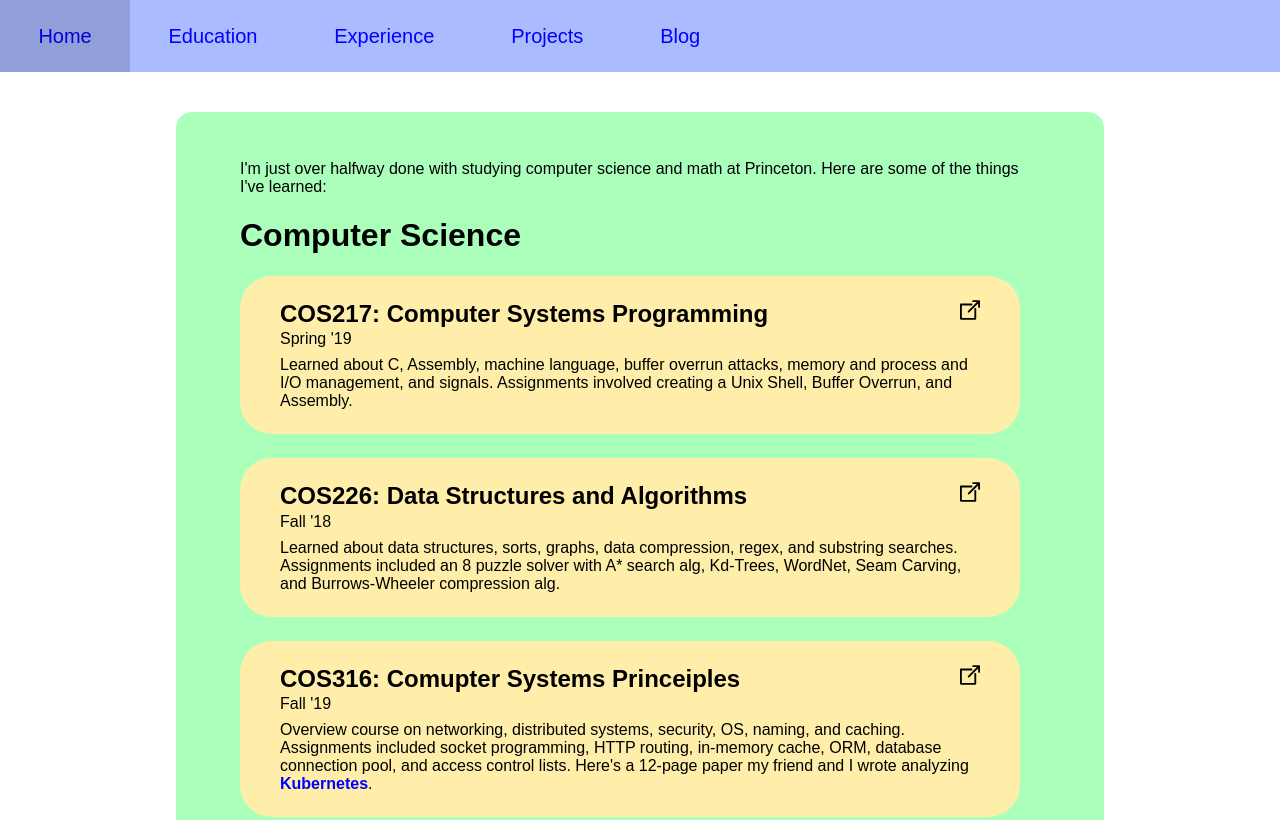
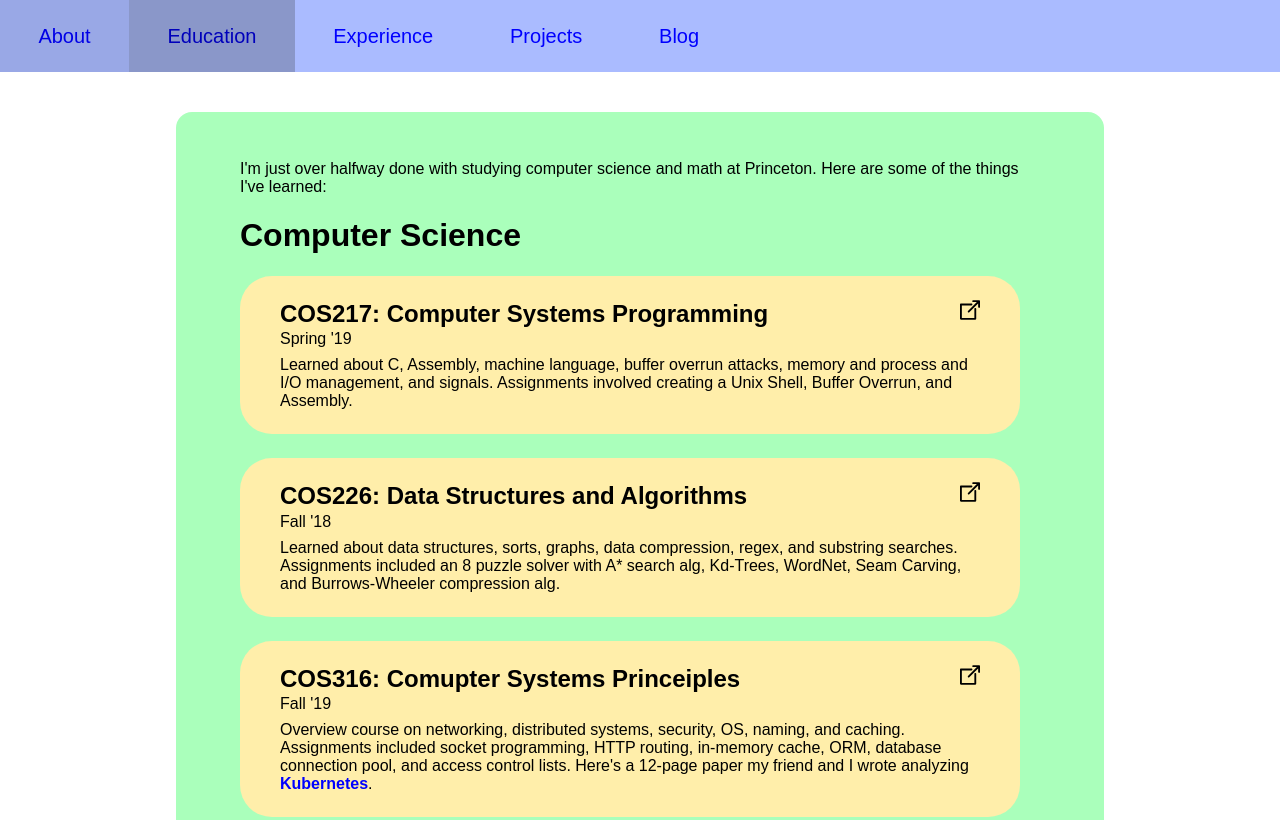
Before and after one commit to hollisma/hollisis.me, a Gatsby site: page /education in a window 1280 px wide. Shown: the top 820 px of the page. Built offline with nearby package versions, Linux system fonts and the light colour scheme; Gatsby itself is replaced by a stand-in of ours.

Commit message:
navbar current tab darkened

```diff
--- a/src/components/layout.tsx
+++ b/src/components/layout.tsx
@@ -25,14 +25,15 @@ const Container = styled.div`
 
 type LayoutProps = {
   children: React.ReactNode
+  location: any
 }
 
-const Layout: React.FC<LayoutProps> = ({ children }) => {
+const Layout: React.FC<LayoutProps> = ({ children, location }) => {
   return (
     <ThemeProvider theme={Theme}>
       <GlobalStyles />
       <Container>
-        <Navbar />
+        <Navbar location={location} />
         {children}
       </Container>
     </ThemeProvider>
--- a/src/components/navbar.tsx
+++ b/src/components/navbar.tsx
@@ -1,9 +1,9 @@
 import React, { useState, useEffect } from 'react'
-import styled from 'styled-components'
+import styled, { css } from 'styled-components'
 import { Link } from 'gatsby'
 import { navLinks } from '../config'
 
-const StyledLink = styled(Link)`
+const StyledLink = styled(Link)<{ current: boolean }>`
   display: flex;
   position: relative;
   padding: 0 3vw;
@@ -13,10 +13,18 @@ const StyledLink = styled(Link)`
   text-decoration: none;
   color: blue;
   transition: all 0.2s ease;
-  -webkit-filter: brightness(100%);
-  &:hover {
-    -webkit-filter: brightness(85%);
-  }
+  background-color: #abf;
+  ${props =>
+    props.current
+      ? css`
+          background: #8a97c9 !important;
+          color: #00b;
+        `
+      : css`
+          &:hover {
+            -webkit-filter: brightness(90%);
+          }
+        `}
   p {
     margin: 0;
   }
@@ -29,15 +37,12 @@ const LinkContainer = styled.div<{ scrolled: boolean }>`
   left: 0;
   height: ${props => (props.scrolled ? '3.5em' : '4.5em')};
   width: 100%;
-  background-color: ${props => (props.scrolled ? '#fab' : '#abf')};
+  background-color: #abf;
   align-items: center;
   transition: all 0.2s ease-out;
-  ${StyledLink} {
-    background-color: ${props => (props.scrolled ? '#fab' : '#abf')};
-  }
 `
 
-const Navbar: React.FC = () => {
+const Navbar = ({ location }: any) => {
   const [scrolled, setScrolled] = useState(false)
 
   useEffect(() => {
@@ -46,10 +51,16 @@ const Navbar: React.FC = () => {
     }
   })
 
+  const current = location.pathname.split('/')[1]
+
   return (
     <LinkContainer scrolled={scrolled}>
       {navLinks.map(({ name, url }) => (
-        <StyledLink to={url} key={name}>
+        <StyledLink
+          to={url}
+          key={name}
+          current={name.toLowerCase() === current}
+        >
           <p>{name}</p>
         </StyledLink>
       ))}
--- a/src/config.js
+++ b/src/config.js
@@ -24,7 +24,7 @@ module.exports = {
   ],
   navLinks: [
     {
-      name: 'Home',
+      name: 'About',
       url: '/',
     },
     {
--- a/src/pages/blog.tsx
+++ b/src/pages/blog.tsx
@@ -37,11 +37,11 @@ type Data = {
   }
 }
 
-const Blog = ({ data }: PageProps<Data>) => {
+const Blog = ({ data, location }: PageProps<Data>) => {
   const { posts } = data.postsQuery
 
   return (
-    <Layout>
+    <Layout location={location}>
       <SEO title='Hollis Ma | Blog' />
       {posts &&
         posts.map(({ node }, i) => {
--- a/src/pages/education.tsx
+++ b/src/pages/education.tsx
@@ -68,7 +68,7 @@ type Data = {
   }
 }
 
-const Education = ({ data }: PageProps<Data>) => {
+const Education = ({ data, location }: PageProps<Data>) => {
   const { blurb, courses } = data
   const { blurb_edges } = blurb
   const { course_edges } = courses
@@ -134,7 +134,7 @@ const Education = ({ data }: PageProps<Data>) => {
   }
 
   return (
-    <Layout>
+    <Layout location={location}>
       <SEO title='Hollis Ma | Education' />
       <div dangerouslySetInnerHTML={{ __html: blurb_edges![0].node.html }} />
       {sectionElems}
--- a/src/pages/experience.tsx
+++ b/src/pages/experience.tsx
@@ -47,7 +47,7 @@ type Data = {
   }
 }
 
-const Experience = ({ data }: PageProps<Data>) => {
+const Experience = ({ data, location }: PageProps<Data>) => {
   const { edges } = data.experiences
   let skills: { tech: string; languages: string } = { tech: '', languages: '' }
 
@@ -77,7 +77,7 @@ const Experience = ({ data }: PageProps<Data>) => {
   })
 
   return (
-    <Layout>
+    <Layout location={location}>
       <SEO title='Hollis Ma | Experience' />
       <Skills>
         <Languages>
--- a/src/pages/index.tsx
+++ b/src/pages/index.tsx
@@ -44,19 +44,19 @@ const StyledLink = styled(Link)`
   }
 `
 
-const HomePage = ({ data }: PageProps<Data>) => {
+const HomePage = ({ data, location }: PageProps<Data>) => {
   const { site, allMarkdownRemark } = data!
   const { description } = site.siteMetadata
   const { html } = allMarkdownRemark.edges![0].node
 
   return (
-    <Layout>
+    <Layout location={location}>
       <SEO title='Hollis Ma' />
       <Header>{description} :)</Header>
       <About dangerouslySetInnerHTML={{ __html: html }} />
       {navLinks.map(
         ({ name, url }) =>
-          name !== 'Home' && (
+          name !== 'About' && (
             <StyledLink to={url} key={name}>
               {name}
             </StyledLink>
--- a/src/pages/projects.tsx
+++ b/src/pages/projects.tsx
@@ -57,11 +57,11 @@ type Data = {
   }
 }
 
-const Projects = ({ data }: PageProps<Data>) => {
+const Projects = ({ data, location }: PageProps<Data>) => {
   const { edges } = data.allMarkdownRemark
 
   return (
-    <Layout>
+    <Layout location={location}>
       <SEO title='Hollis Ma | Projects' />
       {edges &&
         edges.map(({ node }, i) => {
```
Also changed, not shown: 1 other file.
